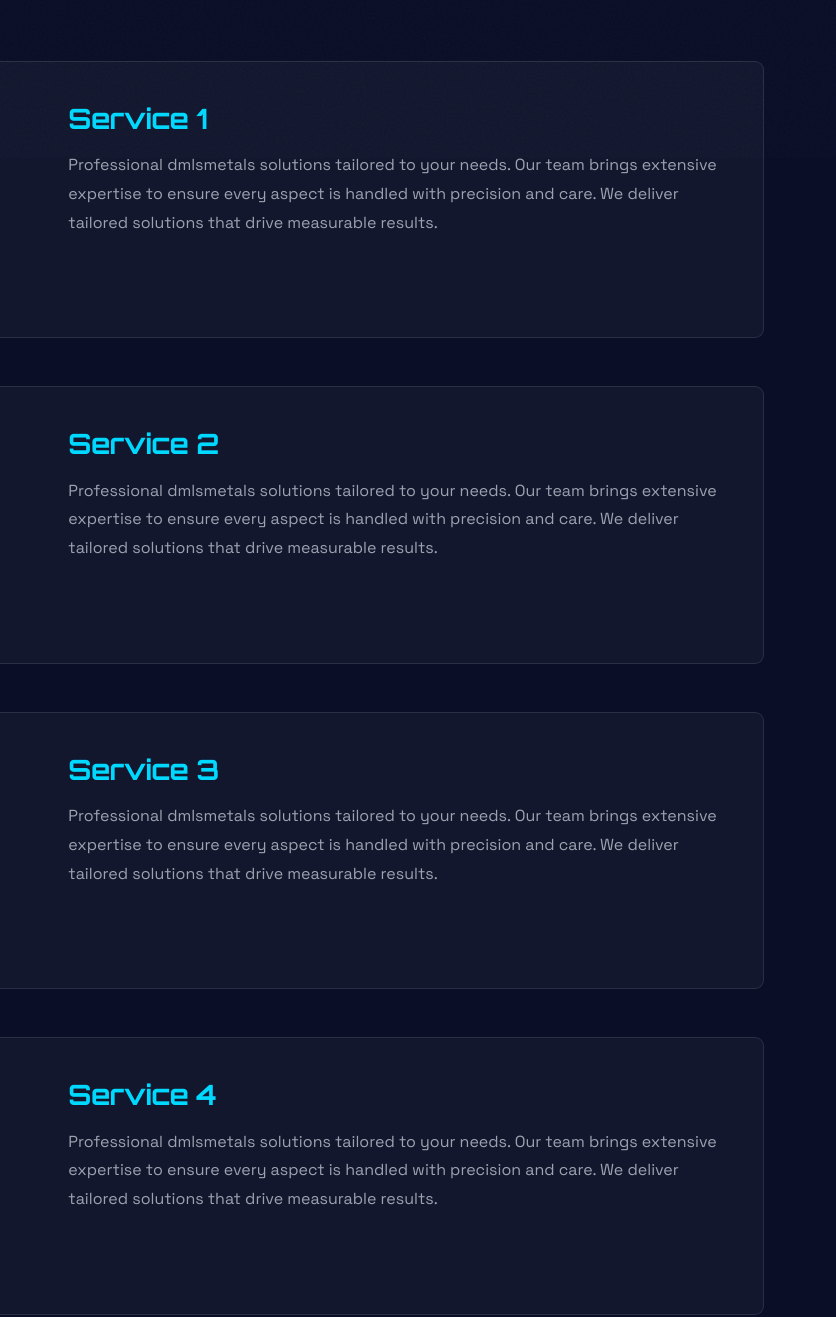
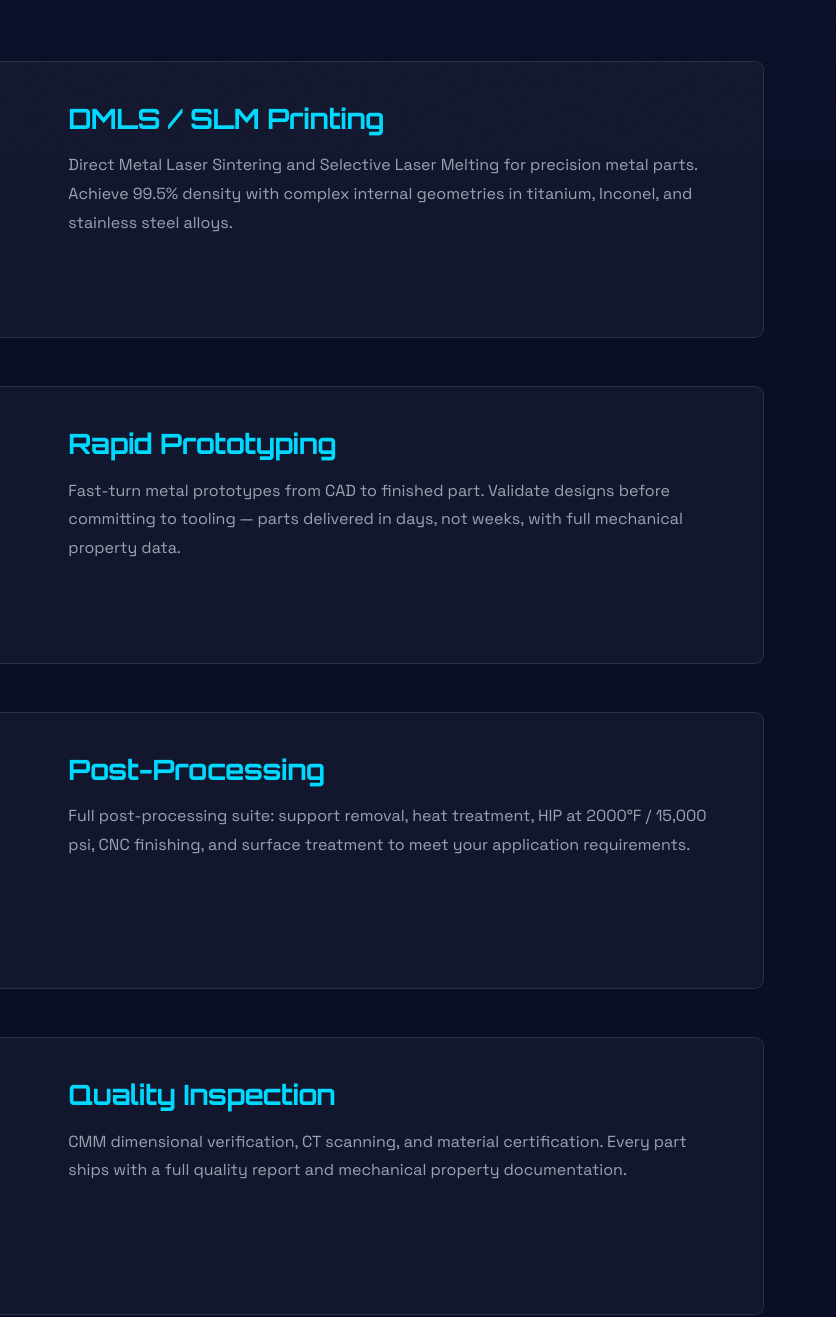
Before and after one commit to maxdavis3/dmlsmetals.com, a plain HTML site: page services.html in a window 1280 px wide. Shown: the part 642-1959 px from the top of the page, 444-1280 px from the left. Drawn offline with Linux system fonts and the light colour scheme.

Commit message:
Fix footer services + remove emails for dmlsmetals.com

```diff
--- a/services.html
+++ b/services.html
@@ -61,38 +61,38 @@
                 <div class="services-detail-grid">
                     <div class="service-detail-card animate-in">
                         <div class="service-detail-image">
-                            <img src="https://images.unsplash.com/photo-1600832331197-ad575931911b?w=600&q=80" alt="Service 1" loading="lazy">
+                            <img src="images/03-laser-sintering-sparks.png" alt="DMLS / SLM Printing" loading="lazy">
                         </div>
                         <div class="service-detail-content">
-                            <h3>Service 1</h3>
-                            <p>Professional dmlsmetals solutions tailored to your needs. Our team brings extensive expertise to ensure every aspect is handled with precision and care. We deliver tailored solutions that drive measurable results.</p>
+                            <h3>DMLS / SLM Printing</h3>
+                            <p>Direct Metal Laser Sintering and Selective Laser Melting for precision metal parts. Achieve 99.5% density with complex internal geometries in titanium, Inconel, and stainless steel alloys.</p>
                         </div>
                     </div>
                     <div class="service-detail-card animate-in">
                         <div class="service-detail-image">
-                            <img src="https://images.unsplash.com/photo-1608231261603-42c08866e163?w=600&q=80" alt="Service 2" loading="lazy">
+                            <img src="images/04-lattice-cube-hands.png" alt="Rapid Prototyping" loading="lazy">
                         </div>
                         <div class="service-detail-content">
-                            <h3>Service 2</h3>
-                            <p>Professional dmlsmetals solutions tailored to your needs. Our team brings extensive expertise to ensure every aspect is handled with precision and care. We deliver tailored solutions that drive measurable results.</p>
+                            <h3>Rapid Prototyping</h3>
+                            <p>Fast-turn metal prototypes from CAD to finished part. Validate designs before committing to tooling — parts delivered in days, not weeks, with full mechanical property data.</p>
                         </div>
                     </div>
                     <div class="service-detail-card animate-in">
                         <div class="service-detail-image">
-                            <img src="https://images.unsplash.com/photo-1561559679-ee3af236f671?w=600&q=80" alt="Service 3" loading="lazy">
+                            <img src="images/15-support-removal.png" alt="Post-Processing" loading="lazy">
                         </div>
                         <div class="service-detail-content">
-                            <h3>Service 3</h3>
-                            <p>Professional dmlsmetals solutions tailored to your needs. Our team brings extensive expertise to ensure every aspect is handled with precision and care. We deliver tailored solutions that drive measurable results.</p>
+                            <h3>Post-Processing</h3>
+                            <p>Full post-processing suite: support removal, heat treatment, HIP at 2000°F / 15,000 psi, CNC finishing, and surface treatment to meet your application requirements.</p>
                         </div>
                     </div>
                     <div class="service-detail-card animate-in">
                         <div class="service-detail-image">
-                            <img src="https://images.unsplash.com/photo-1600832331197-ad575931911b?w=600&q=80" alt="Service 4" loading="lazy">
+                            <img src="images/17-quality-inspection.png" alt="Quality Inspection" loading="lazy">
                         </div>
                         <div class="service-detail-content">
-                            <h3>Service 4</h3>
-                            <p>Professional dmlsmetals solutions tailored to your needs. Our team brings extensive expertise to ensure every aspect is handled with precision and care. We deliver tailored solutions that drive measurable results.</p>
+                            <h3>Quality Inspection</h3>
+                            <p>CMM dimensional verification, CT scanning, and material certification. Every part ships with a full quality report and mechanical property documentation.</p>
                         </div>
                     </div>
                 </div>
@@ -146,7 +146,7 @@
                 <a href="contact.html" class="btn btn-large">Get Your Free Quote</a>
             </div>
             <div class="cta-background">
-                <img src="https://images.unsplash.com/photo-1561559679-ee3af236f671?w=600&q=80" alt="Dmlsmetals" loading="lazy">
+                <img src="images/12-build-plate-removal.png" alt="Dmlsmetals" loading="lazy">
             </div>
         </section>
     </main>
@@ -170,15 +170,15 @@
                     <div class="footer-column">
                         <h4>Services</h4>
                         <ul>
-                            <li><a href="services.html">Service 1</a></li>
-                            <li><a href="services.html">Service 2</a></li>
-                            <li><a href="services.html">Service 3</a></li>
+                            <li><a href="services.html">DMLS Printing</a></li>
+                            <li><a href="services.html">Rapid Prototyping</a></li>
+                            <li><a href="services.html">Post-Processing</a></li>
                         </ul>
                     </div>
                     <div class="footer-column">
                         <h4>Contact</h4>
                         <ul>
-                            <li>info@dmlsmetals.com</li>
+                            <li><a href="contact.html">Contact Us</a></li>
                         </ul>
                     </div>
                 </div>
```
Also changed, not shown: about.html (+4 -4 lines), contact.html (+6 -6 lines), index.html (+4 -4 lines).
